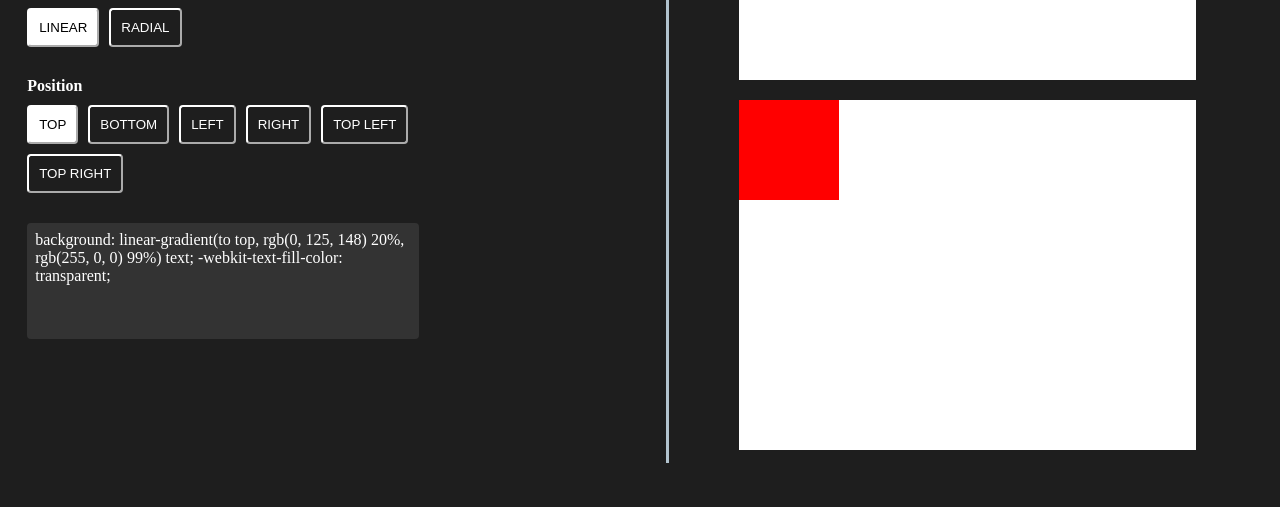
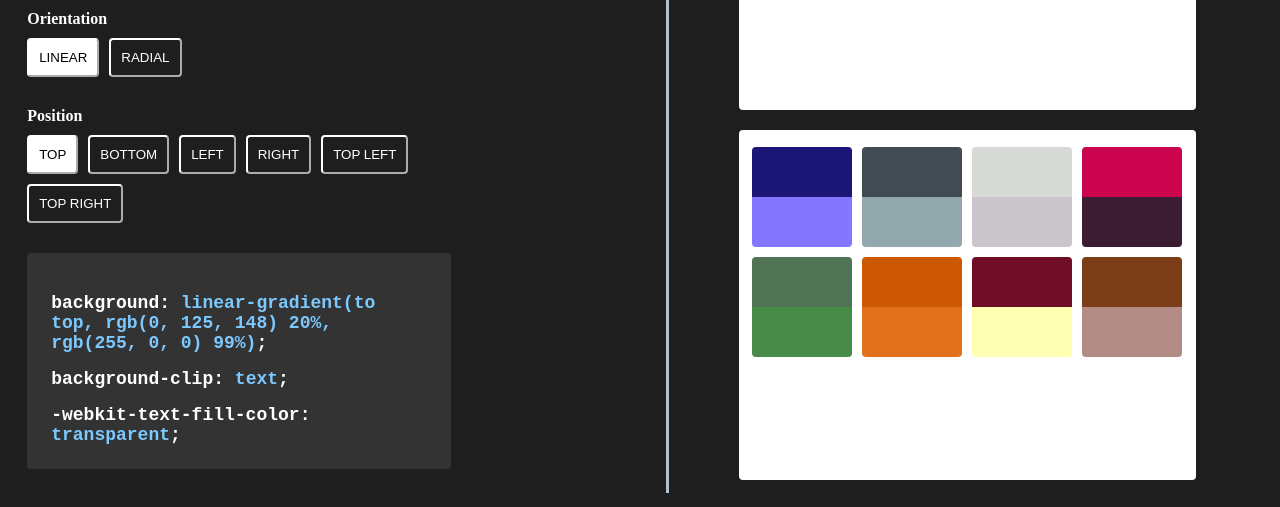
Before and after one commit to KodeWeb21/GradientTextify, a plain HTML site: page index.html in a window 1280 px wide. Shown: the part 297-804 px from the top of the page. Drawn offline with Linux system fonts and the light colour scheme.

Commit message:
Ultimas actualizaciones

```diff
--- a/css/styles.css
+++ b/css/styles.css
@@ -6,6 +6,7 @@ body{
 .main{
     max-width: 1440px;
     padding: .4rem;
+    margin-top: 40px;
 }
 
 .color{
@@ -43,7 +44,7 @@ body{
 }
 
 .option__card{
-    margin-bottom: 30px;
+    margin-bottom: 0;
 }
 
 .card__btn{
@@ -68,7 +69,18 @@ body{
     background-color: #333333;
     min-height: 100px;
     border-radius: 4px;
-    padding: .5rem;
+    width: 85%;
+    font-size: 18px;
+    padding: 1.5rem;
+}
+
+.code__line{
+    margin-top: 1rem;
+}
+
+.option__card,
+.canva{
+    margin-top: 30px;
 }
 
 .options,
@@ -84,9 +96,13 @@ body{
     height: 5px;
 }
 
+.row-flex{
+    margin-top: 10px;
+    display: flex;
+    gap: 10px;
+    justify-content: center;
+}
 
-
-/* EDITOR TEXT*/
 
 .options-right{
     display: flex;
@@ -100,6 +116,14 @@ body{
     width: 100%;
     height: 350px;
     background-color: white;
+    border-radius: 4px;
+}
+
+.options__gradient{
+    padding: .4rem;
+    box-sizing: border-box;
+    height: 250px;
+    margin-top: auto;
 }
 
 .canva{
@@ -108,9 +132,19 @@ body{
     align-items: center;
     justify-content: center;
     overflow: hidden;
+    font-family: "Poppins", sans-serif;
+    font-weight: bold;
+    font-size: 2em;
+    text-align: center;
+}
+
+
+.box__color{
+    height: 50px;
 }
 
 .canva__preview{
+   font-size: 13px;
    color: black;
    top: 0;
    left: -1px;
@@ -126,12 +160,93 @@ body{
     font-family: fantasy;
 }
 
-.box__gradient1{
+.box__gradient{
     width: 100px;
     height: 100px;
+    cursor: pointer;
+    border-radius: 4px;
+    overflow: hidden;
 }
-.box__gradient1:nth-child(1){
-   background-color: red;
+
+.property__value,
+.property__gradient{
+    color: #7cc9ff;
+}
+
+
+.property{
+    font-weight: bold;
+}
+
+
+.pallete1{
+    background-color: #1C1678;
+}
+
+.pallete2{
+    background-color: #8576FF;
+}
+
+
+.pallete3{
+    background-color: #424B54;
+}
+
+.pallete4{
+    background-color: #93A8AC;
+}
+
+
+.pallete5{
+    background-color: #D7D9D7;
+}
+
+.pallete6{
+    background-color: #C9C5CB;
+}
+
+
+.pallete7{
+    background-color: #CA054D;
+}
+
+.pallete8{
+    background-color: #3B1C32;
+}
+
+
+.pallete9{
+    background-color: #507255;
+}
+
+.pallete10{
+    background-color: #488B49;
+}
+
+
+.pallete11{
+    background-color: #CC5803;
+}
+
+.pallete12{
+    background-color: #E2711D;
+}
+
+.pallete13{
+    background-color: #6E0D25;
+}
+
+.pallete14{
+    background-color: #FFFFB3;
+}
+
+
+.pallete15{
+    background-color: #7B3E19;
+}
+
+.pallete16{
+    background-color: #B28B84;
 }
 
 
--- a/index.html
+++ b/index.html
@@ -4,6 +4,8 @@
     <meta charset="UTF-8">
     <meta name="viewport" content="width=device-width, initial-scale=1.0">
     <link rel="stylesheet" href="css/styles.css">
+    <link rel="stylesheet" href="css/other.css">
+    <link rel="shortcut icon" href="logo.ico" type="image/x-icon">
     <title>GradientTextify</title>
 </head>
 <body>
@@ -68,7 +70,15 @@
             <div class="option__card">
                 <div class="code">
                     <code>
-                        backround-color: red;
+                       <div class="code__line">
+                            <span class="property">background:  <span class="property__gradient">linear-gradient(to top, rgb(0, 125, 148) 20%, rgb(255, 0, 0) 99%)</span>;</span>
+                        </div>
+                        <div class="code__line">
+                            <span class="property">background-clip: <span class="property__value">text</span>;</span>
+                        </div>
+                        <div class="code__line">
+                            <span class="property">-webkit-text-fill-color: <span class="property__value">transparent</span>;</span>
+                        </div>
                     </code>
                 </div>
             </div>
@@ -76,29 +86,51 @@
         <div class="options-right">
             <div class="canva">
                 <span class="canva__preview">Preview</span>
-            <span class="canva__text" style=" background: linear-gradient(to top, rgb(0, 125, 148) 20%, rgb(255, 0, 0) 99%) text;
-            -webkit-text-fill-color: transparent;">CSS TEXT GRADIENT</span>
+            <span class="canva__text" style=" background: linear-gradient(to top, rgb(0, 125, 148) 20%, rgb(255, 0, 0) 99%);
+           background-clip: text;
+            -webkit-text-fill-color: transparent;" contenteditable>CSS TEXT GRADIENT</span>
             </div>
             <div class="options__gradient">
-                <div class="box__gradient1">
-                    <div class="box__color"></div>
-                    <div class="box__color"></div>
+                <div class="row-flex">
+                    <div class="box__gradient">
+                        <div class="box__color pallete1" data-color="#1C1678"></div>
+                        <div class="box__color pallete2" data-color="#8576FF"></div>
+                    </div>
+                    <div class="box__gradient">
+                        <div class="box__color pallete3" data-color="#424B54"></div>
+                        <div class="box__color pallete4" data-color="#93A8AC"></div>
+                    </div>
+                    <div class="box__gradient">
+                        <div class="box__color pallete5" data-color="#D7D9D7"></div>
+                        <div class="box__color pallete6" data-color="#C9C5CB"></div>
+                    </div>
+                    <div class="box__gradient">
+                        <div class="box__color pallete7" data-color="#CA054D"></div>
+                        <div class="box__color pallete8" data-color="#3B1C32"></div>
+                    </div>
                 </div>
-                <div class="box__gradient2">
-                    <div class="box__color"></div>
-                    <div class="box__color"></div>
-                </div>
-                <div class="box__gradient3">
-                    <div class="box__color"></div>
-                    <div class="box__color"></div>
-                </div>
-                <div class="box__gradient4">
-                    <div class="box__color"></div>
-                    <div class="box__color"></div>
+                <div class="row-flex">
+                    <div class="box__gradient">
+                        <div class="box__color pallete9" data-color="#507255"></div>
+                        <div class="box__color pallete10" data-color="#488B49"></div>
+                    </div>
+                    <div class="box__gradient">
+                        <div class="box__color pallete11" data-color="#CC5803"></div>
+                        <div class="box__color pallete12" data-color="#E2711D"></div>
+                    </div>
+                    <div class="box__gradient">
+                        <div class="box__color pallete13" data-color="#6E0D25"></div>
+                        <div class="box__color pallete14" data-color="#FFFFB3"></div>
+                    </div>
+                    <div class="box__gradient">
+                        <div class="box__color pallete15" data-color="#7B3E19"></div>
+                        <div class="box__color pallete16" data-color="#B28B84"></div>
+                    </div>
                 </div>
             </div>
         </div>
     </main>
     <script src="js/scripts.js"></script>
+    <script src="js/other.js"></script>
 </body>
 </html>
--- a/js/scripts.js
+++ b/js/scripts.js
@@ -11,11 +11,10 @@ const primaryColorInput = document.querySelector('.color1');
 const secondColorInput = document.querySelector('.color2');
 const primaryRange = document.querySelector('.range1');
 const secondRange = document.querySelector('.range2');
-const code = document.querySelector('.code');
+const code = document.querySelector('.property__gradient');
 
-const showCode = () =>{
-    const styleCanva = canvaText.style.cssText;
-    code.textContent = styleCanva;
+const showCode = (styles) =>{
+    code.textContent = styles;
 }
 
 const positionActives = () =>{
@@ -28,16 +27,23 @@ const positionActives = () =>{
     }
 }
 
+const updateColorHex = (target) =>{
+    const textColor = target.nextElementSibling;
+    textColor.textContent = target.value;
+    applyStyleCss();
+}
+
 const applyStyleCss = () =>{
+    let styleCanva;
 
     if(orientationCanva === "linear"){
         canvaText.style = `
         background: #121FCF;
         background: linear-gradient(to ${position}, ${primaryColorInput.value} ${primaryRange.value}%, ${secondColorInput.value} ${secondRange.value}%);
-        -webkit-background-clip: text;
+        background-clip: text;
         -webkit-text-fill-color: transparent;
     `;
-
+        styleCanva = `linear-gradient(to ${position}, ${primaryColorInput.value} ${primaryRange.value}%, ${secondColorInput.value} ${secondRange.value}%)`
     }
 
     if(orientationCanva === "radial"){
@@ -47,9 +53,11 @@ const applyStyleCss = () =>{
         -webkit-background-clip: text;
         -webkit-text-fill-color: transparent;
         `;
+
+        styleCanva = ` radial-gradient(circle farthest-corner at ${position}, ${primaryColorInput.value} ${primaryRange.value}%, ${secondColorInput.value} ${secondRange.value}%)`
     }
 
-    showCode();
+    showCode(styleCanva);
 }
 
 const changeStateBtn = (btnElement, prevBtn) =>{
@@ -83,9 +91,7 @@ $options.addEventListener('click',(e)=>{
 $options.addEventListener('input',(e)=>{
     const target = e.target;
     if(target.matches('.color')){
-        const textColor = target.nextElementSibling;
-        textColor.textContent = target.value;
-        applyStyleCss();
+       updateColorHex(target);
     }
 
     if(target.matches('.range')){
@@ -95,4 +101,20 @@ $options.addEventListener('input',(e)=>{
     }
 })
 
-showCode()
+canvaText.addEventListener('focusout',()=>{
+    if(canvaText.textContent.trim() === "") canvaText.textContent = "CSS TEXT GRADIENT"
+})
+
+document.body.addEventListener('click',(e)=>{
+    const target = e.target;
+    if(target.matches('.box__color')){
+        const parent = target.closest(".box__gradient");
+        const color1 = parent.children[0].dataset.color;
+        const color2 = parent.children[1].dataset.color;
+        primaryColorInput.value = color1;
+        secondColorInput.value = color2;
+        updateColorHex(primaryColorInput);
+        updateColorHex(secondColorInput)
+
+    }
+})
```
